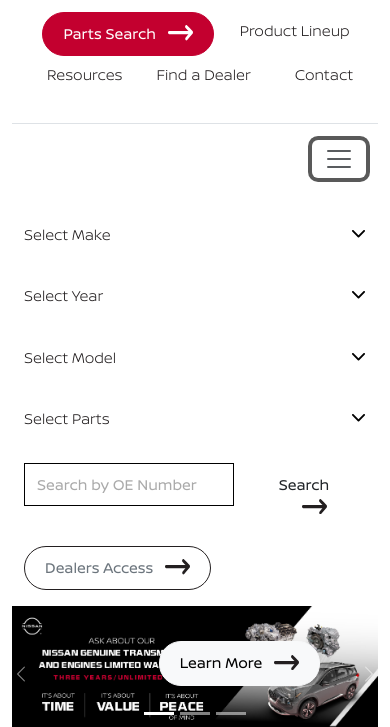
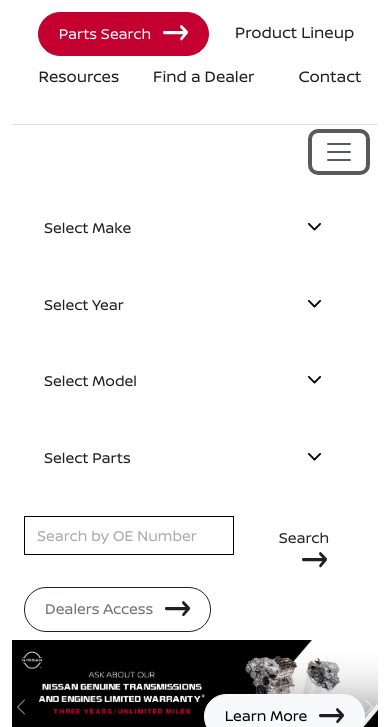
Before and after one commit to rsaturndev/nissanva, a website built with webpack: page nissanvalueadvantage/src/index.html in a window 390 px wide. Both pictures are taken after a click on the button 339 px from the left and 275 px from the top of the page. Shown: the part 117-844 px from the top of the page. Built offline with nearby package versions, Linux system fonts and the light colour scheme.

Commit message:
QA nav styling tweaks

```diff
--- a/nissanvalueadvantage/src/index.html
+++ b/nissanvalueadvantage/src/index.html
@@ -42,13 +42,13 @@
             <img src="../images/VA_NISSANGroup_RedGray-v2.png" class="nissan-va w-100" alt="Value Advantage" title="Value Advantage">
         </div>
     </nav>
-    <nav class="secondary-bar navbar navbar-expand-xl pb-0 pt-3">
+    <nav class="secondary-bar navbar navbar-expand-xl pb-0 pt-2">
       <div class="container-fluid justify-content-end">
         <button class="navbar-toggler" type="button" data-toggle="collapse" data-target="#navbarSupportedContent" aria-controls="navbarSupportedContent" aria-expanded="false" aria-label="Toggle navigation">
           <span class="navbar-toggler-icon"></span>
         </button>
-        <div class="collapse navbar-collapse" id="navbarSupportedContent">
-          <ul class="navbar-nav me-auto mb-2 mb-lg-0 mt-3">
+        <div class="collapse navbar-collapse justify-content-center" id="navbarSupportedContent">
+          <ul class="navbar-nav mb-2 mb-lg-0 mt-3 pe-4">
 
             <li class="nav-item dropdown">
               <a class="nav-link dropdown-toggle" href="#" role="button" data-bs-toggle="dropdown" aria-expanded="false">
@@ -161,12 +161,12 @@
               </div>
             </li>
           </ul>
-          <form class="d-flex search mb-3" role="search">
+          <form class="d-flex search mb-1" role="search">
             <input class="form-control me-2" type="search" placeholder="Search by OE Number" aria-label="Search">
             <button class="btn" type="submit">Search <svg xmlns="http://www.w3.org/2000/svg" id="Layer_2" viewBox="0 0 39.17 24.18"><defs></defs><g id="Layer_5"><path class="cls-1" d="M31.93,14.53c-.17.21-.25.32-.34.42-1.29,1.51-2.59,3.03-3.88,4.54-.82.97-.95,2.6-.3,3.74.64,1.13,1.76,1.27,2.59.31.79-.91,1.57-1.83,2.35-2.75,2.03-2.38,4.07-4.75,6.1-7.14.97-1.15.96-3.12-.05-4.16-2.92-3.03-5.85-6.03-8.78-9.03-.36-.37-.78-.53-1.23-.43-.79.17-1.41.93-1.56,1.96-.16,1.14.08,2.09.75,2.78.97,1,1.94,2,2.91,2.99.47.48.93.96,1.4,1.45,0,.04-.01.07-.02.11-.13,0-.26,0-.39,0-9.76,0-19.53,0-29.29,0-.22,0-.43,0-.65.03-.94.15-1.67,1.54-1.53,2.87.16,1.45.88,2.31,1.96,2.31,9.82,0,19.64,0,29.46,0h.5Z"></path></g></svg></button>
           </form>
           <div class="vert-divider me-4 pb-2 d-none d-xl-block">&nbsp;</div>
-          <button type="button" class="btn btn-outline-secondary me-2 mb-3">Dealers Access  <svg xmlns="http://www.w3.org/2000/svg" id="Layer_2" viewBox="0 0 39.17 24.18"><defs></defs><g id="Layer_5"><path class="cls-1" d="M31.93,14.53c-.17.21-.25.32-.34.42-1.29,1.51-2.59,3.03-3.88,4.54-.82.97-.95,2.6-.3,3.74.64,1.13,1.76,1.27,2.59.31.79-.91,1.57-1.83,2.35-2.75,2.03-2.38,4.07-4.75,6.1-7.14.97-1.15.96-3.12-.05-4.16-2.92-3.03-5.85-6.03-8.78-9.03-.36-.37-.78-.53-1.23-.43-.79.17-1.41.93-1.56,1.96-.16,1.14.08,2.09.75,2.78.97,1,1.94,2,2.91,2.99.47.48.93.96,1.4,1.45,0,.04-.01.07-.02.11-.13,0-.26,0-.39,0-9.76,0-19.53,0-29.29,0-.22,0-.43,0-.65.03-.94.15-1.67,1.54-1.53,2.87.16,1.45.88,2.31,1.96,2.31,9.82,0,19.64,0,29.46,0h.5Z"></path></g></svg>
+          <button type="button" class="btn btn-outline-secondary me-2 mb-2">Dealers Access  <svg xmlns="http://www.w3.org/2000/svg" id="Layer_2" viewBox="0 0 39.17 24.18"><defs></defs><g id="Layer_5"><path class="cls-1" d="M31.93,14.53c-.17.21-.25.32-.34.42-1.29,1.51-2.59,3.03-3.88,4.54-.82.97-.95,2.6-.3,3.74.64,1.13,1.76,1.27,2.59.31.79-.91,1.57-1.83,2.35-2.75,2.03-2.38,4.07-4.75,6.1-7.14.97-1.15.96-3.12-.05-4.16-2.92-3.03-5.85-6.03-8.78-9.03-.36-.37-.78-.53-1.23-.43-.79.17-1.41.93-1.56,1.96-.16,1.14.08,2.09.75,2.78.97,1,1.94,2,2.91,2.99.47.48.93.96,1.4,1.45,0,.04-.01.07-.02.11-.13,0-.26,0-.39,0-9.76,0-19.53,0-29.29,0-.22,0-.43,0-.65.03-.94.15-1.67,1.54-1.53,2.87.16,1.45.88,2.31,1.96,2.31,9.82,0,19.64,0,29.46,0h.5Z"></path></g></svg>
           </button>
 
         </div>
--- a/nissanvalueadvantage/src/scss/_homepage.scss
+++ b/nissanvalueadvantage/src/scss/_homepage.scss
@@ -11,6 +11,13 @@
 
         .cls-1 {
             fill: $secondary;
+        }
+    }
+
+    @media (max-width: 991px){
+        .btn-light {
+            right: 5px;
+            bottom: 20px;
         }
     }
 
--- a/nissanvalueadvantage/src/scss/_nav.scss
+++ b/nissanvalueadvantage/src/scss/_nav.scss
@@ -2,7 +2,7 @@
 .nissan-va {
     max-width: 200px;
 }
-@media(max-width: 767px){
+@media (max-width: 767px) {
     .nissan-va {
         max-width: 130px;
     }
@@ -15,8 +15,7 @@
 
 .nav-link {
     color: $secondary;
-    font-family: $font-light;
-    font-size: 15px;
+    font-family: $font-family-base;
 
     svg {
         width: 15px;
@@ -33,12 +32,10 @@
     li {
         padding-left: 10px;
     }
-    .nav-link:hover {
-        color: $secondary;
-    }
     .nav-link {
         border-bottom: 4px solid $white;
         color: $secondary;
+        font-size: 16px;
 
         &:hover, &.show {
             color: $secondary;
@@ -58,6 +55,7 @@
     .nav-link {
         border-bottom: 4px solid $white;
         color: $secondary;
+        font-size: 15px;
         padding: 0 20px 20px 20px !important;
 
         &:hover, &.show {
@@ -94,7 +92,7 @@
         border-radius: 0;
         font-family: $font-family-base;
         font-size: 15px;
-        height: 43px;
+        height: 39px;
         width: 210px;
     }
     .btn {
@@ -103,10 +101,6 @@
        }
 
         &:hover {
-            // background-color: $secondary;
-            // border: 1px solid $secondary;
-            // color: $white;
-
             .cls-1 {
                 fill: $red;
             }
@@ -162,7 +156,7 @@
     }
 
     li {
-        font-family: $font-light;
+        font-family: $font-family-base;
         font-size: 16px;
         padding-bottom: 20px;
 
@@ -260,7 +254,7 @@
             justify-content: space-between;
         }
         .nav-item {
-            padding: 15px 0 0 0;
+            padding: 15px 20px;
         }
     }
 }
```
Also changed, not shown: nissanvalueadvantage/dist/index.html, nissanvalueadvantage/dist/main.css.
